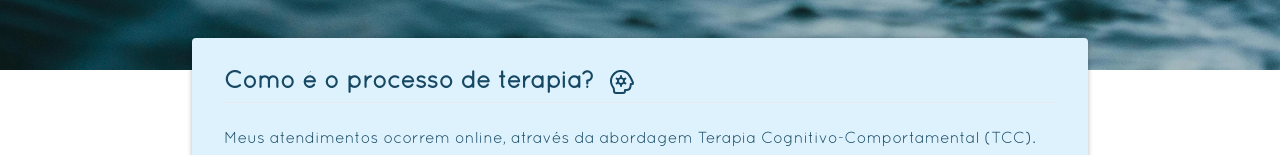
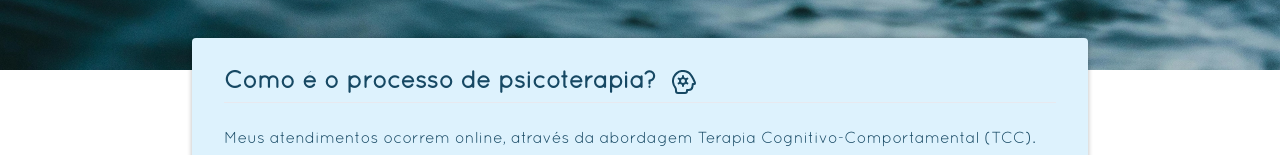
Before and after one commit to Gabsato02/gabsato02.github.io-psi-karina, a plain HTML site: page index.html in a window 1280 px wide. Shown: the part 788-943 px from the top of the page. Drawn offline with Linux system fonts and the light colour scheme; a script that the page names is missing.

Commit message:
Troca termo

```diff
--- a/index.html
+++ b/index.html
@@ -123,7 +123,7 @@
       </section>
         <section class="psycotherapy container">
           <h2 class="section-title">
-            Como é o processo de terapia?
+            Como é o processo de psicoterapia?
             <img
               class="section-title-icon"
               src="./assets/icons/thinking.svg"
```
